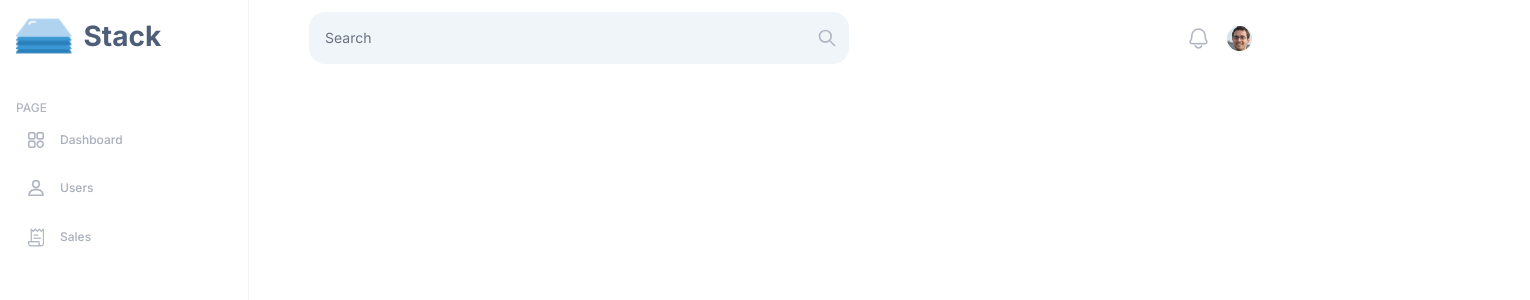
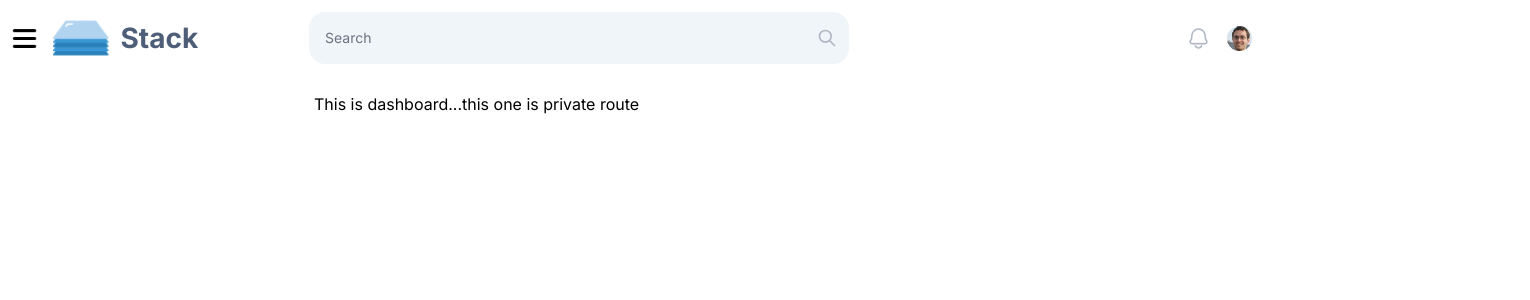
Before and after one commit to tawhidib/anchorblock_task1, a Next.js app: page /dashboard in a window 1280 px wide. Shown: the top 300 px of the page, 1530 px wide, since content can reach past the window. Built offline with nearby package versions, Linux system fonts and the light colour scheme.

Commit message:
style:sidebar close icon add

```diff
--- a/src/components/layout.tsx
+++ b/src/components/layout.tsx
@@ -1,4 +1,4 @@
-import React from "react";
+import React, { useState } from "react";
 import BrandLogo from "./BrandLogo";
 import menu from "../assets/images/icons/menu.png";
 import bell from "../assets/images/icons/bell.png";
@@ -6,6 +6,7 @@ import avatar from "../assets/images/icons/avatar.png";
 import dashboard from "../assets/images/icons/dashboard.png";
 import user from "../assets/images/icons/user.png";
 import invoice from "../assets/images/icons/invoice.png";
+import leftArrow from "../assets/images/icons/left-arrow.png";
 
 interface LayoutProps {
   children: JSX.Element;
@@ -18,11 +19,12 @@ const pages = [
 ];
 
 const Layout = ({ children }: LayoutProps): JSX.Element => {
+  const [isSidebarOpen, setIsSidebarOpen] = useState(false);
   return (
     <div className="h-[100dvh] w-full relative">
       <div className="flex justify-between items-center p-3">
         <div className="flex items-center flex-shrink min-w-[249px]">
-          <button className="mr-4">
+          <button onClick={() => setIsSidebarOpen(true)} className="mr-4">
             <img src={menu.src} width={25} height={25} />
           </button>
           <BrandLogo />
@@ -31,7 +33,7 @@ const Layout = ({ children }: LayoutProps): JSX.Element => {
           <form className="px-12">
             <label
               htmlFor="default-search"
-              className="mb-2 text-sm font-medium text-gray-900 sr-only dark:text-white"
+              className="mb-2 text-sm font-medium text-gray-900 sr-only"
             >
               Search
             </label>
@@ -73,8 +75,17 @@ const Layout = ({ children }: LayoutProps): JSX.Element => {
         </div>
       </div>
 
-      <div className="w-[249px] h-[100dvh] bg-white absolute z-50 left-0 top-0 px-4 pt-3 border-r border-r-[#F3F3F3]">
-        <BrandLogo />
+      <div
+        className={`w-[249px] h-[100dvh] bg-white absolute z-50 left-0 top-0 px-4 border-r border-r-[#F3F3F3] ${
+          isSidebarOpen ? null : "hidden"
+        }`}
+      >
+        <div className="flex items-center pt-3">
+          <button onClick={() => setIsSidebarOpen(false)} className="mr-4">
+            <img src={leftArrow.src} width={25} height={25} />
+          </button>
+          <BrandLogo />
+        </div>
 
         <div className="mt-10">
           <h6 className="uppercase text-placeholder text-xs font-medium">
@@ -96,7 +107,9 @@ const Layout = ({ children }: LayoutProps): JSX.Element => {
         </div>
       </div>
 
-      <div className="container px-4">{children}</div>
+      <div className="container px-4 mx-auto mt-4 md:ml-[250px]">
+        <div className="md:ml-12">{children}</div>
+      </div>
     </div>
   );
 };
--- a/src/pages/dashboard.tsx
+++ b/src/pages/dashboard.tsx
@@ -2,7 +2,11 @@ import Layout from "@/components/layout";
 import React from "react";
 
 const Dashboard = () => {
-  return <h3></h3>;
+  return (
+    <div className="">
+      <h3>This is dashboard...this one is private route</h3>
+    </div>
+  );
 };
 Dashboard.getLayout = (page: JSX.Element) => <Layout>{page}</Layout>;
 export default Dashboard;
```
Also changed, not shown: src/assets/images/icons/left-arrow.png (added).
